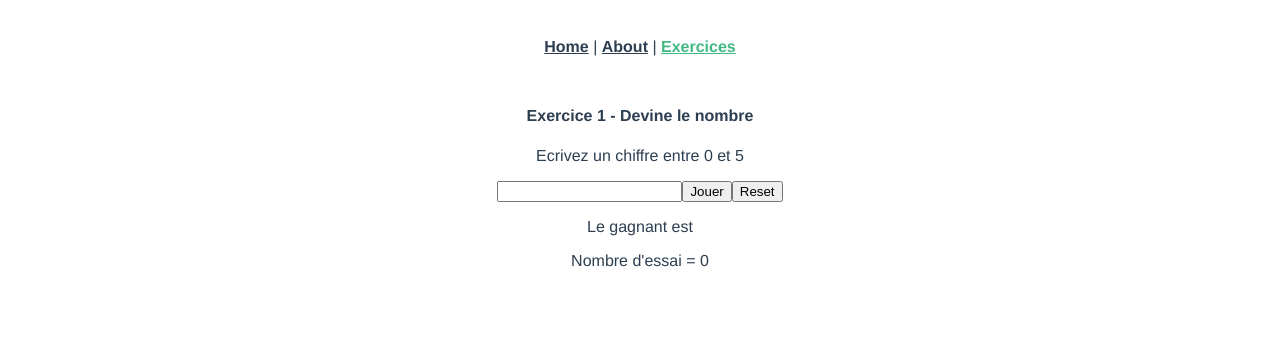
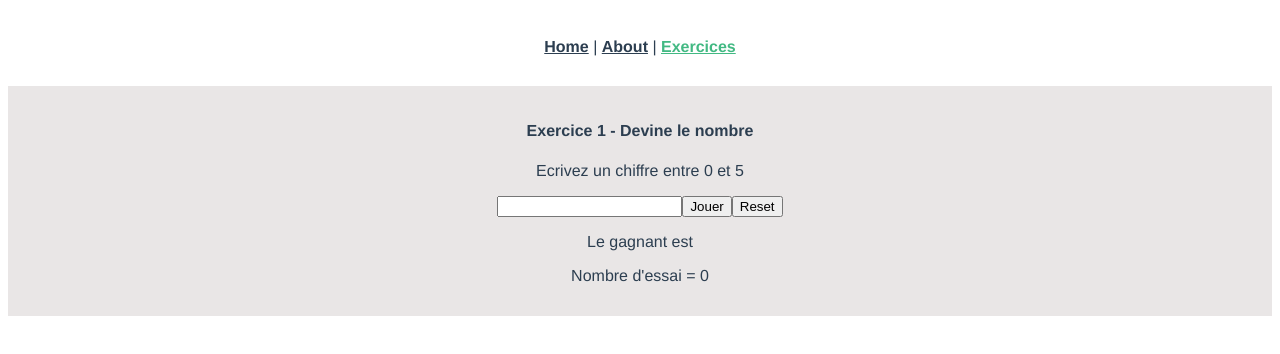
Before and after one commit to oldCb/learn-vuejs, a Vue app in the folder test-vue/: page /exercices in a window 1280 px wide. Shown: the top 354 px of the page. Built offline with nearby package versions, Linux system fonts and the light colour scheme.

Commit message:
config sass/scss

```diff
--- /dev/null
+++ b/test-vue/src/app.scss
@@ -0,0 +1,2 @@
+:root {
+}
--- a/test-vue/src/components/GuessNumber.vue
+++ b/test-vue/src/components/GuessNumber.vue
@@ -62,5 +62,10 @@ export default {
 </script>
 
 <style lang="scss" scoped>
-
+  .guessNumber {
+    background-color: $light-grey;
+    padding-top: 15px;
+    padding-bottom: 15px;
+    margin-bottom: 20px;
+  }
 </style>
--- a/test-vue/src/main.js
+++ b/test-vue/src/main.js
@@ -1,6 +1,7 @@
 import Vue from 'vue'
 import App from './App.vue'
 import router from './router'
+import './app.scss'
 
 Vue.config.productionTip = false
 
--- /dev/null
+++ b/test-vue/src/scss/_variables.scss
@@ -0,0 +1 @@
+$light-grey: #e9e6e6;
--- /dev/null
+++ b/test-vue/vue.config.js
@@ -0,0 +1,11 @@
+module.exports = {
+  css: {
+    loaderOptions: {
+      sass: {
+        data: `
+          @import "@/scss/_variables.scss";
+        `
+      }
+    }
+  }
+}
```
